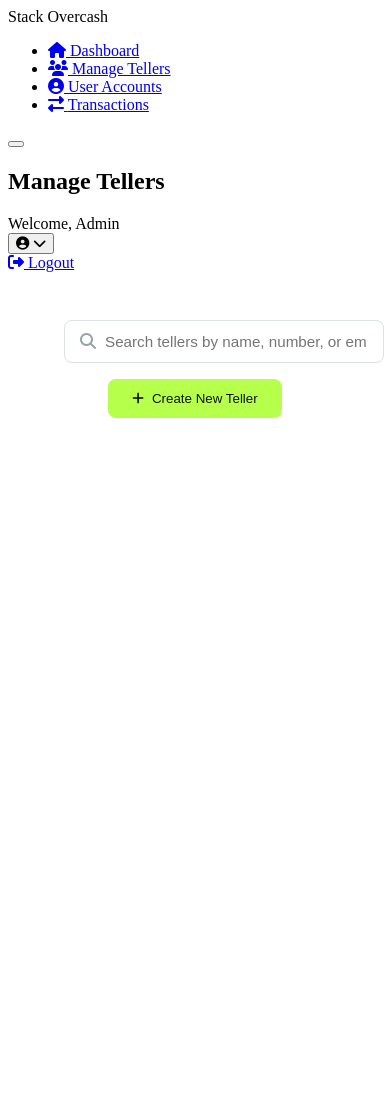
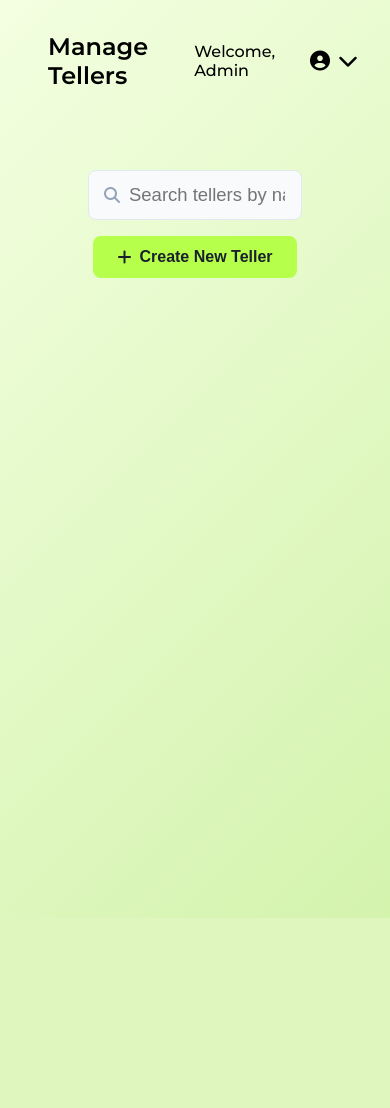
Before and after one commit to PUP-BSIT/project-errawrs, a PHP site: page /manage_tellers.html in a window 390 px wide. After the commit the page ends 918 px from the top, so only its background shows below. Run offline with PHP 8.4, Linux system fonts and the light colour scheme.

Commit message:
update the manage teller

```diff
--- a/public/admin/css/dashboard.css
+++ b/public/admin/css/dashboard.css
@@ -853,220 +853,3 @@ body {
 .nav-logout i {
     font-size: 1.2rem;
 }
-
-/* Search Sections Styles */
-.search-sections {
-    display: grid;
-    grid-template-columns: repeat(2, 1fr);
-    gap: 2rem;
-    margin-top: 2rem;
-}
-
-.search-section {
-    background-color: #fff;
-    border-radius: 12px;
-    padding: 1.5rem;
-    box-shadow: 0 2px 4px rgba(0, 0, 0, 0.05);
-}
-
-.search-section h2 {
-    font-size: 1.25rem;
-    font-weight: 600;
-    color: #2d3748;
-    margin-bottom: 1rem;
-}
-
-.search-box {
-    position: relative;
-}
-
-.search-box input {
-    width: 100%;
-    height: 50px;
-    padding: 0.75rem 1rem 0.75rem 2.5rem;
-    border: 1px solid #e2e8f0;
-    border-radius: 8px;
-    font-size: 1.156rem;
-    background-color: #f8fafc;
-    transition: all 0.3s ease;
-}
-
-.search-box input:focus {
-    outline: none;
-    border-color: var(--color-mint);
-    background-color: #fff;
-    box-shadow: 0 0 0 3px rgba(0, 255, 157, 0.1);
-}
-
-.search-box i {
-    position: absolute;
-    left: 1rem;
-    top: 50%;
-    transform: translateY(-50%);
-    color: #94a3b8;
-}
-
-@media (max-width: 768px) {
-    .search-sections {
-        grid-template-columns: 1fr;
-    }
-}
-
-/* Management Sections */
-.management-sections {
-    display: grid;
-    grid-template-columns: repeat(2, 1fr);
-    gap: 2rem;
-    margin-top: 2rem;
-}
-
-.content-section {
-    background-color: #fff;
-    border-radius: 12px;
-    padding: 1.5rem;
-    box-shadow: 0 2px 4px rgba(0, 0, 0, 0.05);
-}
-
-.section-header {
-    display: flex;
-    flex-direction: column;
-    gap: 1rem;
-    margin-bottom: 1.5rem;
-}
-
-.section-header h2 {
-    font-size: 1.25rem;
-    font-weight: 600;
-    color: #2d3748;
-}
-
-/* Card Displays */
-.teller-cards,
-.user-cards {
-    display: grid;
-    grid-template-columns: repeat(auto-fill, minmax(250px, 1fr));
-    gap: 1rem;
-    margin-top: 1rem;
-}
-
-.teller-card,
-.user-card {
-    background-color: #f8fafc;
-    border-radius: 8px;
-    padding: 1rem;
-    transition: all 0.3s ease;
-}
-
-.teller-card:hover,
-.user-card:hover {
-    transform: translateY(-2px);
-    box-shadow: 0 4px 6px rgba(0, 0, 0, 0.1);
-}
-
-.card-header {
-    display: flex;
-    justify-content: space-between;
-    align-items: flex-start;
-    margin-bottom: 1rem;
-}
-
-.card-info h3 {
-    font-size: 1rem;
-    font-weight: 600;
-    color: #2d3748;
-    margin: 0 0 0.25rem 0;
-}
-
-.card-number {
-    font-size: 0.875rem;
-    color: #64748b;
-}
-
-.status-badge {
-    padding: 0.25rem 0.75rem;
-    border-radius: 20px;
-    font-size: 0.75rem;
-    font-weight: 500;
-}
-
-.status-active {
-    background-color: rgba(0, 255, 157, 0.1);
-    color: #00cc7a;
-}
-
-.status-inactive {
-    background-color: rgba(239, 68, 68, 0.1);
-    color: #ef4444;
-}
-
-.card-details {
-    margin-top: 1rem;
-    padding-top: 1rem;
-    border-top: 1px solid #e2e8f0;
-}
-
-.detail-row {
-    display: flex;
-    justify-content: space-between;
-    margin-bottom: 0.5rem;
-    font-size: 0.875rem;
-}
-
-.detail-label {
-    color: #64748b;
-}
-
-.detail-value {
-    color: #1a202c;
-    font-weight: 500;
-}
-
-/* Search Box */
-.search-box {
-    position: relative;
-    width: 100%;
-}
-
-.search-box input {
-    width: 100%;
-    height: 40px;
-    padding: 0.5rem 1rem 0.5rem 2.5rem;
-    border: 1px solid #e2e8f0;
-    border-radius: 8px;
-    font-size: 0.875rem;
-    background-color: #f8fafc;
-    transition: all 0.3s ease;
-}
-
-.search-box input:focus {
-    outline: none;
-    border-color: var(--color-mint);
-    background-color: #fff;
-    box-shadow: 0 0 0 3px rgba(0, 255, 157, 0.1);
-}
-
-.search-box i {
-    position: absolute;
-    left: 1rem;
-    top: 50%;
-    transform: translateY(-50%);
-    color: #94a3b8;
-}
-
-/* Responsive Design */
-@media (max-width: 1024px) {
-    .management-sections {
-        grid-template-columns: 1fr;
-    }
-}
-
-@media (max-width: 768px) {
-    .stats-grid {
-        grid-template-columns: 1fr;
-    }
-
-    .teller-cards,
-    .user-cards {
-        grid-template-columns: 1fr;
-    }
-}
--- a/public/admin/manage_tellers.html
+++ b/public/admin/manage_tellers.html
@@ -13,6 +13,7 @@
 
     <!-- Custom CSS -->
     <link rel="stylesheet" href="./css/manage_tellers.css">
+    <link rel="stylesheet" href="./css/dashboard.css">
 </head>
 <body>
     <!-- Sidebar -->
```
